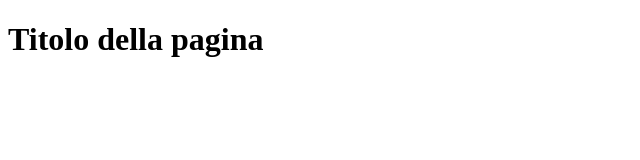
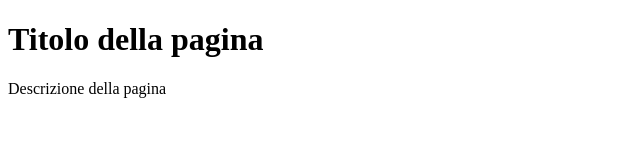
Before and after one commit to tntboolean89/prova-html, a plain HTML site: page index.html in a window 1280 px wide. Shown: the whole page, without its empty margins (0-640 px from the left). Drawn offline with Linux system fonts and the light colour scheme.

Commit message:
aggiunta descrizione pagina

```diff
--- a/index.html
+++ b/index.html
@@ -9,6 +9,7 @@
 <body>
     <header>
         <h1>Titolo della pagina</h1>
+        <p>Descrizione della pagina</p>
     </header>
 </body>
 </html>
```
